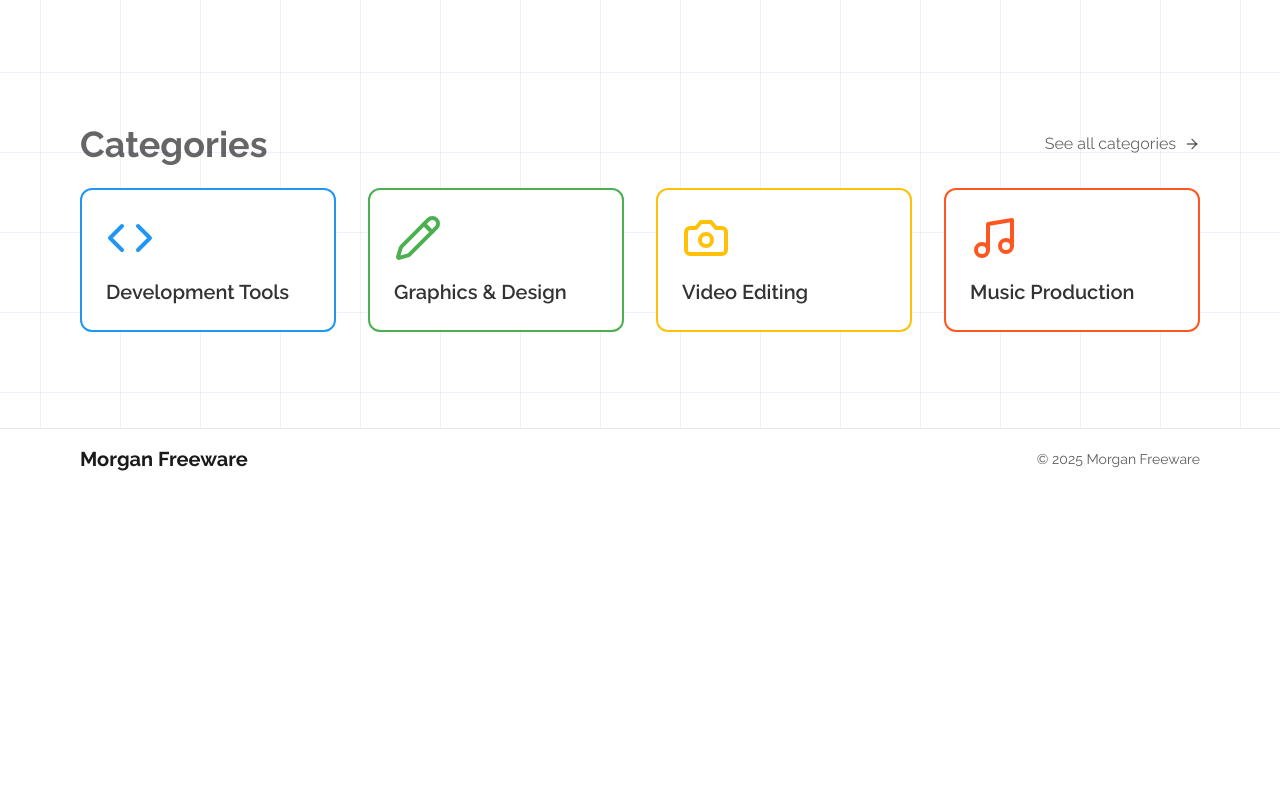
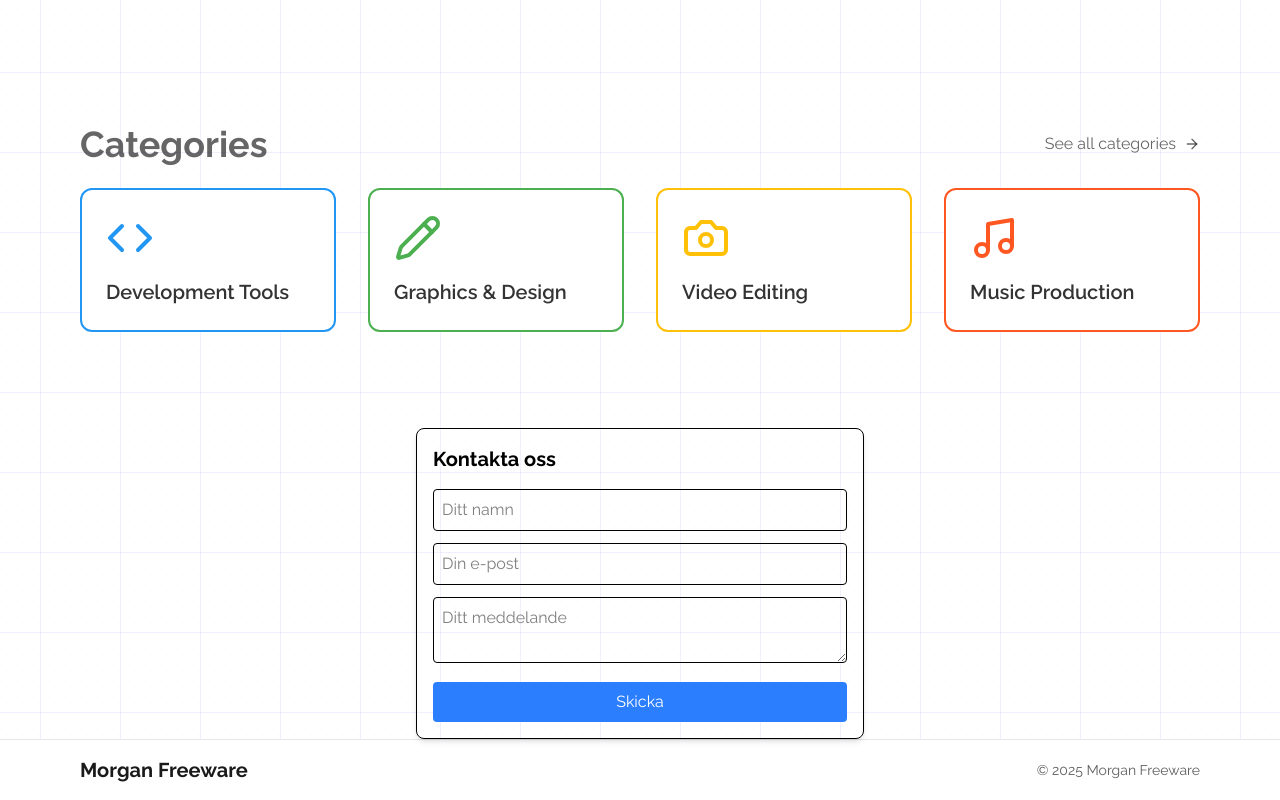
Before and after one commit to Linuszackrisson/Morgan-Freeware, a Next.js app: page / in a window 1280 px wide. Shown: the part 872-1672 px from the top of the page. Before the commit the page ends 1361 px from the top, so only its background shows below. Built offline with nearby package versions, Linux system fonts and the light colour scheme; no server answers; the database is empty.

Commit message:
nu är det mer korrekt med filerna

```diff
--- /dev/null
+++ b/src/app/api/contact/route.ts
@@ -0,0 +1,39 @@
+// api-route för kontaktformuläret, den förra blev slarvigt namngiven så jag gör bara denna sepparat tills vidare, detta är inte prio atm.
+
+import { supabase } from '@/utils/supabase';
+import { NextResponse } from 'next/server';
+
+export async function POST(request: Request) {
+  try {
+    const { name, email, message } = await request.json();
+
+    // simpel validering, vi håller det så tills vidare detta är inte prio
+    if (!name || !email || !message) {
+      return NextResponse.json(
+        { error: "Alla fält måste fyllas i" },
+        { status: 400 }
+      );
+    }
+
+    const { error } = await supabase
+      .from("contact") // vi väljer contact tabellen, älskar supabase
+      .insert([{ name, email, message }]);
+
+    if (error) {
+      return NextResponse.json(
+        { error: error.message },
+        { status: 500 }
+      );
+    }
+
+    return NextResponse.json(
+      { message: "Thank you for your message!" },
+      { status: 200 }
+    );
+  } catch (error) {
+    return NextResponse.json(
+      { error: "Ett fel uppstod" },
+      { status: 500 }
+    );
+  }
+}
--- a/src/app/page.tsx
+++ b/src/app/page.tsx
@@ -3,8 +3,9 @@ import { useEffect, useState } from 'react';
 import { Software } from '@/types/software';
 import HeroSection from '@/components/Hero';
 import CategoryGrid from '@/components/CategoryGrid';
-import { getAllSoftware, getUniqueCategories } from '@/lib/api';
+import { getAllSoftware, getUniqueCategories } from '@/app/api/software/route';
 import SoftwareGrid from '@/components/SoftwareGrid';
+import ContactForm from '@/components/ContactForm';
 
 export default function Home() {
   const [software, setSoftware] = useState<Software[]>([]);
@@ -49,6 +50,7 @@ export default function Home() {
         <SoftwareGrid software={software} />
 
         <CategoryGrid />
+        <ContactForm />
       </div>
     </main>
   );
--- a/src/app/software/[id]/page.tsx
+++ b/src/app/software/[id]/page.tsx
@@ -4,7 +4,7 @@ import { useEffect, useState } from 'react';
 import { useParams } from 'next/navigation';
 import Link from 'next/link';
 import { Software } from '@/types/software';
-import { getSoftwareById } from '@/lib/api';
+import { getSoftwareById } from '@/app/api/software/route';
 
 export default function SoftwareDetail() {
   const { id } = useParams();
--- a/src/app/software/page.tsx
+++ b/src/app/software/page.tsx
@@ -4,7 +4,7 @@ import { useEffect, useState } from 'react';
 import { useSearchParams, useRouter } from 'next/navigation';
 import { Software } from '@/types/software';
 import SoftwareCard from '@/components/SoftwareCard';
-import { getAllSoftware, getUniqueCategories, filterSoftwareByCategory } from '@/lib/api';
+import { getAllSoftware, getUniqueCategories, filterSoftwareByCategory } from '@/app/api/software/route';
 
 export default function SoftwarePage() {
   const [software, setSoftware] = useState<Software[]>([]);
--- /dev/null
+++ b/src/components/ContactForm.tsx
@@ -0,0 +1,72 @@
+"use client";
+import { useState } from "react";
+
+export default function ContactForm() {
+  const [formData, setFormData] = useState({ name: "", email: "", message: "" });
+  const [loading, setLoading] = useState(false);
+  const [responseMessage, setResponseMessage] = useState("");
+
+  const handleChange = (e: React.ChangeEvent<HTMLInputElement | HTMLTextAreaElement>) => {
+    setFormData({ ...formData, [e.target.name]: e.target.value });
+  };
+
+  const handleSubmit = async (e: React.FormEvent) => {
+    e.preventDefault();
+    setLoading(true);
+    setResponseMessage("");
+
+    const response = await fetch("/api/contact", {
+      method: "POST",
+      headers: { "Content-Type": "application/json" },
+      body: JSON.stringify(formData),
+    });
+
+    const result = await response.json();
+    setLoading(false);
+
+    if (response.ok) {
+      setResponseMessage("Tack! Ditt meddelande har skickats.");
+      setFormData({ name: "", email: "", message: "" });
+    } else {
+      setResponseMessage("Fel: " + result.error);
+    }
+  };
+
+  return (
+    <div className="max-w-md mx-auto p-4 border rounded-lg shadow-md">
+      <h2 className="text-xl font-bold mb-4">Kontakta oss</h2>
+      <form onSubmit={handleSubmit} className="space-y-3">
+        <input
+          type="text"
+          name="name"
+          placeholder="Ditt namn"
+          value={formData.name}
+          onChange={handleChange}
+          className="w-full p-2 border rounded"
+          required
+        />
+        <input
+          type="email"
+          name="email"
+          placeholder="Din e-post"
+          value={formData.email}
+          onChange={handleChange}
+          className="w-full p-2 border rounded"
+          required
+        />
+        <textarea
+          name="message"
+          placeholder="Ditt meddelande"
+          value={formData.message}
+          onChange={handleChange}
+          className="w-full p-2 border rounded"
+          required
+        />
+        <button type="submit" className="w-full p-2 bg-blue-500 text-white rounded" disabled={loading}>
+          {loading ? "Skickar..." : "Skicka"}
+        </button>
+      </form>
+      {responseMessage && <p className="mt-3 text-center">{responseMessage}</p>}
+    </div>
+  );
+}
--- /dev/null
+++ b/src/components/Layout.tsx
@@ -0,0 +1,18 @@
+import Header from './Header';
+import Footer from './Footer';
+
+interface LayoutProps {
+  children: React.ReactNode;
+}
+
+export default function Layout({ children }: LayoutProps) {
+  return (
+    <div className="min-h-screen bg-white text-black flex flex-col">
+      <Header />
+      <main className="flex-grow">
+        {children}
+      </main>
+      <Footer />
+    </div>
+  );
+}
```
Also changed, not shown: src/app/api/software/route.ts (renamed from src/lib/api.ts), src/app/contact/page.tsx (line endings or trailing spaces).
